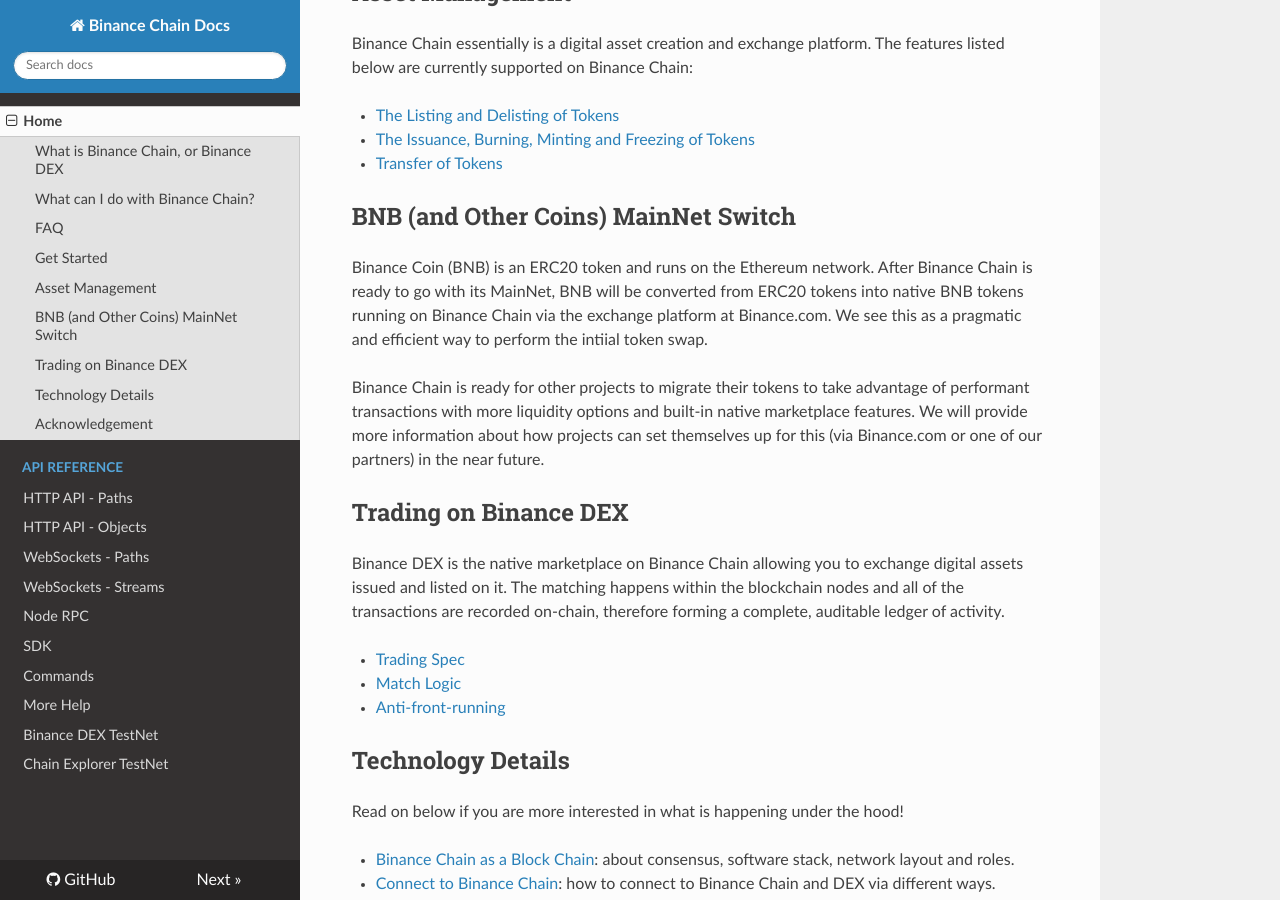
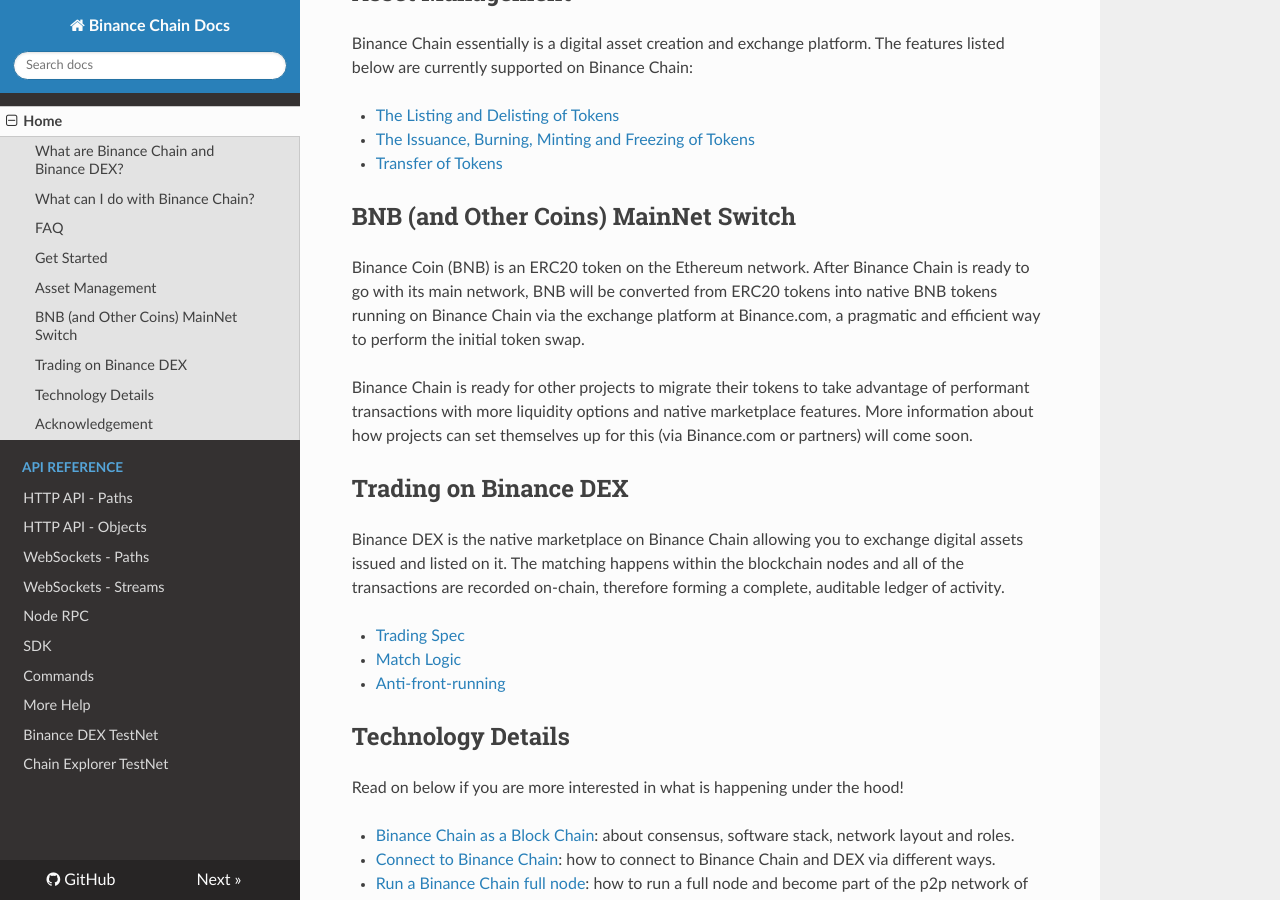
Before and after one commit to yash-sharma1/docs-site, an MkDocs documentation site: the page built from docs/index.md, in a window 1280 px wide and 900 px high, scrolled down 1176 px. Built offline with MkDocs 1.6.1, drawn with Linux system fonts in a browser that asks for light colours; nearby versions of some CDN libraries; some of the changed text lies outside the part shown.

Commit message:
Index edits

```diff
--- a/docs/index.md
+++ b/docs/index.md
@@ -1,6 +1,6 @@
 # Welcome to Binance Chain Docs
 
-## What is Binance Chain, or Binance DEX
+## What are Binance Chain and Binance DEX?
 
 Binance Chain is a blockchain software system developed by Binance and its community.
 Binance DEX refers to the decentralized exchange features developed on top of Binance Chain.
@@ -48,9 +48,9 @@
 
 ## BNB (and Other Coins) MainNet Switch
 
-Binance Coin (BNB) is an ERC20 token and runs on the Ethereum network. After Binance Chain is ready to go with its MainNet, BNB will be converted from ERC20 tokens into native BNB tokens running on Binance Chain via the exchange platform at Binance.com. We see this as a pragmatic and efficient way to perform the intiial token swap.
+Binance Coin (BNB) is an ERC20 token on the Ethereum network. After Binance Chain is ready to go with its main network, BNB will be converted from ERC20 tokens into native BNB tokens running on Binance Chain via the exchange platform at Binance.com, a pragmatic and efficient way to perform the initial token swap.
 
-Binance Chain is ready for other projects to migrate their tokens to take advantage of performant transactions with more liquidity options and built-in native marketplace features. We will provide more information about how projects can set themselves up for this (via Binance.com or one of our partners) in the near future.
+Binance Chain is ready for other projects to migrate their tokens to take advantage of performant transactions with more liquidity options and native marketplace features. More information about how projects can set themselves up for this (via Binance.com or partners) will come soon.
 
 ## Trading on Binance DEX
 
```
